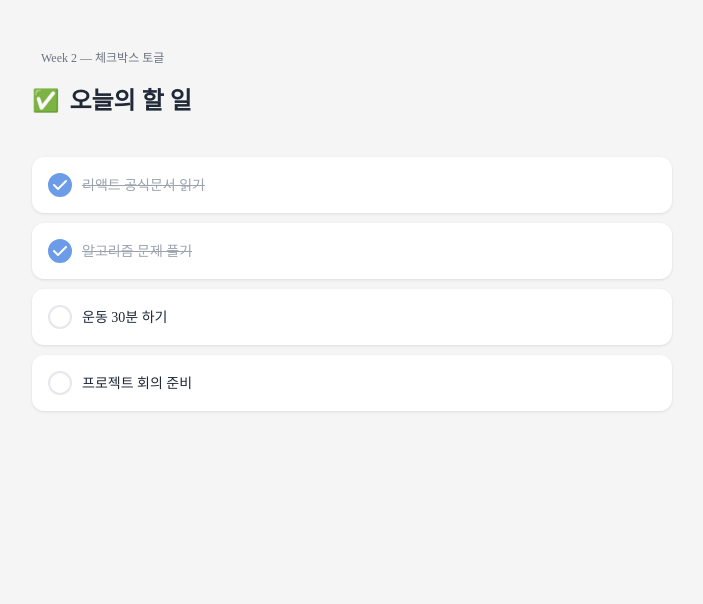
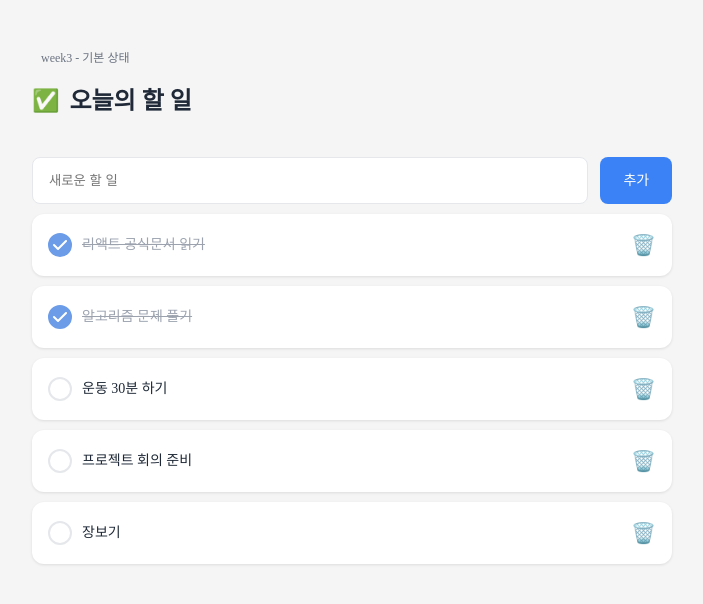
Before and after one commit to IT-Cotato/13th-Frontend-Assignment, a React (Vite) app: page / in a window 1280 px wide. Shown: the top 604 px of the page, without its empty margins (288-991 px from the left). Built offline with nearby package versions, Linux system fonts and the light colour scheme.

Commit message:
week3 허수빈 과제

```diff
--- a/src/App.css
+++ b/src/App.css
@@ -64,12 +64,60 @@ body {
   align-self: stretch;
 }
 
+.todo-input-card {
+  display: flex;
+  flex-direction: row;
+  align-items: center;
+  gap: 12px;
+  width: 100%;
+}
+
+.todo-input {
+  display: flex;
+  height: 46.6px;
+  padding: 12px 16px;
+  align-items: center;
+  flex: 1 0 0;
+  border-radius: 8px;
+  border: 0.8px solid #E5E7EB;
+}
+
+.todo-input:focus {
+  outline: none;
+  border-radius: 8px;
+  border: 2px solid #3B82F6;
+  background: rgba(255, 255, 255, 0.00);
+  box-shadow: 0 0 0 4px #3B82F6;
+}
+
+.add-button {
+  display: flex;
+  width: 72.2px;
+  height: 46.6px;
+  padding: 12.8px 23.2px 12.8px 24px;
+  justify-content: center;
+  align-items: center;
+  flex-shrink: 0;
+  border: none;
+  border-radius: 8px;
+  background: #3B82F6;
+  white-space: nowrap;
+  color: #FFF;
+  text-align: center;
+  font-family: Pretendard;
+  font-size: 14px;
+  font-style: normal;
+  font-weight: 500;
+  line-height: 21px; /* 150% */
+}
+
 .todo-card {
   display: flex;
   padding: 16px;
   align-items: center;
   gap: 10px;
   align-self: stretch;
+  justify-content: space-between;
   border-radius: 12px;
   background: #FFF;
   box-shadow: 0 1px 3px 0 rgba(0, 0, 0, 0.10);
@@ -115,6 +163,20 @@ body {
   text-decoration-line: line-through;
 }
 
+.delete-button {
+  color: #0A0A0A;
+  text-align: center;
+  font-family: Pretendard;
+  font-size: 20px;
+  font-style: normal;
+  font-weight: 500;
+  line-height: 30px; /* 150% */
+  border: none;
+  background: none;
+  margin-left: auto;
+  gap: 12px;
+}
+
 .todo-empty {
   display: flex;
   width: 640px;
--- a/src/App.tsx
+++ b/src/App.tsx
@@ -1,26 +1,67 @@
+import { useState } from "react";
 import TodoHeader from "./components/TodoHeader";
 import TodoList from "./components/TodoList";
 import "./App.css";
 
-const headerIcon = "✅";
-const headerTitle = "오늘의 할 일";
-
-const todos = [
-  {id: 1, text:"리액트 공식문서 읽기", done: true},
-  {id: 2, text:"알고리즘 문제 풀기", done: true},
-  {id: 3, text:"운동 30분 하기", done: false},
-  {id: 4, text:"프로젝트 회의 준비", done: false},
-];
-
-const weekLabel = todos.length === 0 ? "Week 2 — 빈 상태" : "Week 2 — 체크박스 토글";
+interface Todo {
+  id: number;
+  text: string;
+  done: boolean;
+}
 
 export default function App() {
+  const [todos, setTodos] = useState<Todo[]>([
+    { id: 1, text: "리액트 공식문서 읽기", done: true },
+    { id: 2, text: "알고리즘 문제 풀기", done: true },
+    { id: 3, text: "운동 30분 하기", done: false },
+    { id: 4, text: "프로젝트 회의 준비", done: false },
+    { id: 5, text: "장보기", done: false },
+  ]);
+  const [inputValue, setInputValue] = useState<string>("");
+
+  const [isFocused, setIsFocused] = useState<boolean>(false);
+
+  const weekLabel = isFocused
+    ? "week3 - 입력 중(focus)"
+    : "week3 - 기본 상태";
+
+
+  const handleAdd = () => {
+    if (inputValue.trim() === "") return;
+    setTodos((prev) => [
+      ...prev,
+      { id: Date.now(), text: inputValue.trim(), done: false },
+    ]);
+    setInputValue("");
+  };
+
+  const handleDelete = (id: number) => {
+    setTodos((prev) => prev.filter((todo) => todo.id !== id));
+  };
+
+  const handleToggle = (id: number) => {
+    setTodos((prev) =>
+      prev.map((todo) =>
+        todo.id === id ? { ...todo, done: !todo.done } : todo
+      )
+    );
+  };
+
   return (
     <div className="app">
       <div className="container">
         <p className="week-label">{weekLabel}</p>
-        <TodoHeader icon={headerIcon} title={headerTitle} />
-        <TodoList items={todos} />
+        <TodoHeader icon="✅" title="오늘의 할 일" />
+        <TodoList
+          items={todos}
+          inputValue={inputValue}
+          onInputChange={setInputValue}
+          onAdd={handleAdd}
+          onDelete={handleDelete}
+          onToggle={handleToggle}
+          onFocus={() => setIsFocused(true)}
+          onBlur={() => setIsFocused(false)}
+        />
       </div>
     </div>
   );
--- a/src/components/TodoCard.tsx
+++ b/src/components/TodoCard.tsx
@@ -3,12 +3,17 @@ import checkIcon from "../assets/check.svg";
 type TodoCardProps = {
   text: string;
   done: boolean;
+  onDelete: () => void;
+  onToggle: () => void;
 };
 
-export default function TodoCard({ text, done }: TodoCardProps) {
+export default function TodoCard({ text, done, onDelete, onToggle }: TodoCardProps) {
   return (
     <div className="todo-card">
-      <div className={`todo-card__check ${done ? "todo-card__check--done" : ""}`}>
+      <div
+        className={`todo-card__check ${done ? "todo-card__check--done" : ""}`}
+        onClick={onToggle}
+      >
         {done && (
           <img src={checkIcon} alt="완료" className="todo-card__check-icon" />
         )}
@@ -16,6 +21,9 @@ export default function TodoCard({ text, done }: TodoCardProps) {
       <span className={`todo-card__text ${done ? "todo-card__text--done" : ""}`}>
         {text}
       </span>
+      <button className="delete-button" onClick={onDelete}>
+        🗑️
+      </button>
     </div>
   );
 }
--- a/src/components/TodoList.tsx
+++ b/src/components/TodoList.tsx
@@ -8,9 +8,25 @@ type Todo = {
 
 type TodoListProps = {
   items: Todo[];
+  inputValue: string;
+  onInputChange: (value: string) => void;
+  onAdd: () => void;
+  onDelete: (id: number) => void;
+  onToggle: (id: number) => void;
+  onFocus: () => void;
+  onBlur: () => void;
 };
 
-export default function TodoList({ items }: TodoListProps) {
+export default function TodoList({
+  items,
+  inputValue,
+  onInputChange,
+  onAdd,
+  onDelete,
+  onToggle,
+  onFocus,
+  onBlur,
+}: TodoListProps) {
   if (items.length === 0) {
     return (
       <div className="todo-empty">
@@ -20,11 +36,33 @@ export default function TodoList({ items }: TodoListProps) {
     );
   }
 
-  return (
-    <div className="todo-list">
-      {items.map((item) => (
-        <TodoCard key={item.id} text={item.text} done={item.done} />
-      ))}
+return (
+  <div className="todo-list">
+    <div className="todo-input-card">
+      <input
+        type="text"
+        className="todo-input"
+        placeholder="새로운 할 일"
+        value={inputValue}
+        onChange={(e) => onInputChange(e.target.value)}
+        onKeyDown={(e) => e.key === "Enter" && onAdd()}
+        onFocus={onFocus}
+        onBlur={onBlur}
+      />
+      <button className="add-button" onClick={onAdd}>
+        추가
+      </button>
     </div>
-  );
+
+    {items.map((item) => (
+      <TodoCard
+        key={item.id}
+        text={item.text}
+        done={item.done}
+        onDelete={() => onDelete(item.id)}
+        onToggle={() => onToggle(item.id)}
+      />
+    ))}
+  </div>
+);
 }
```
